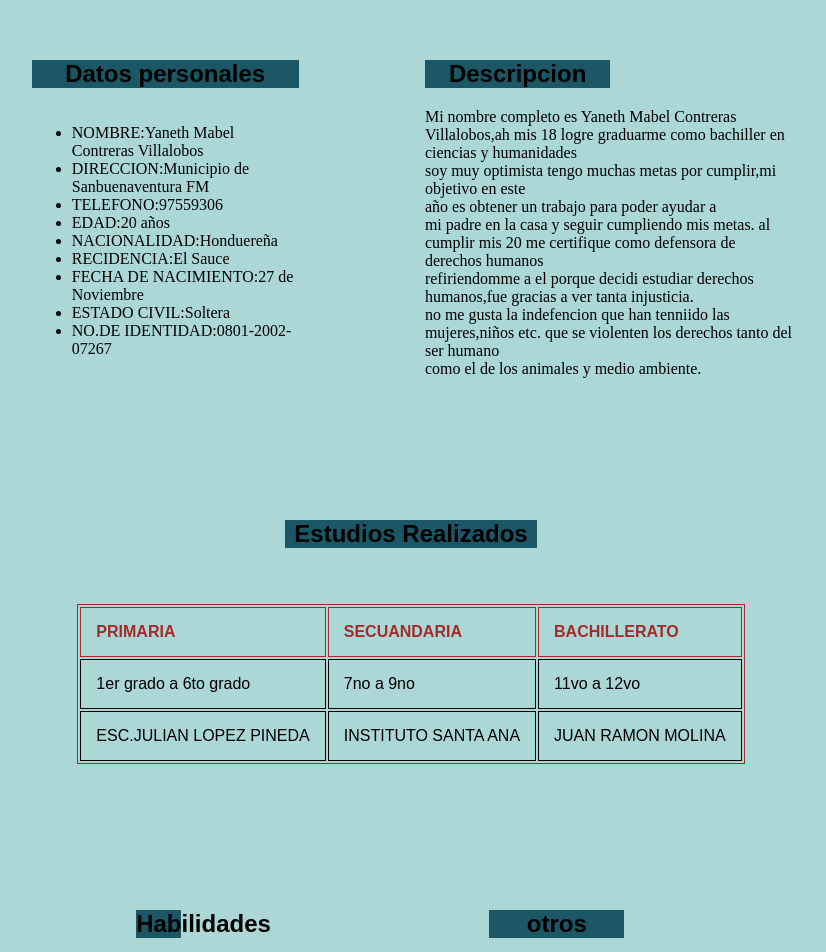
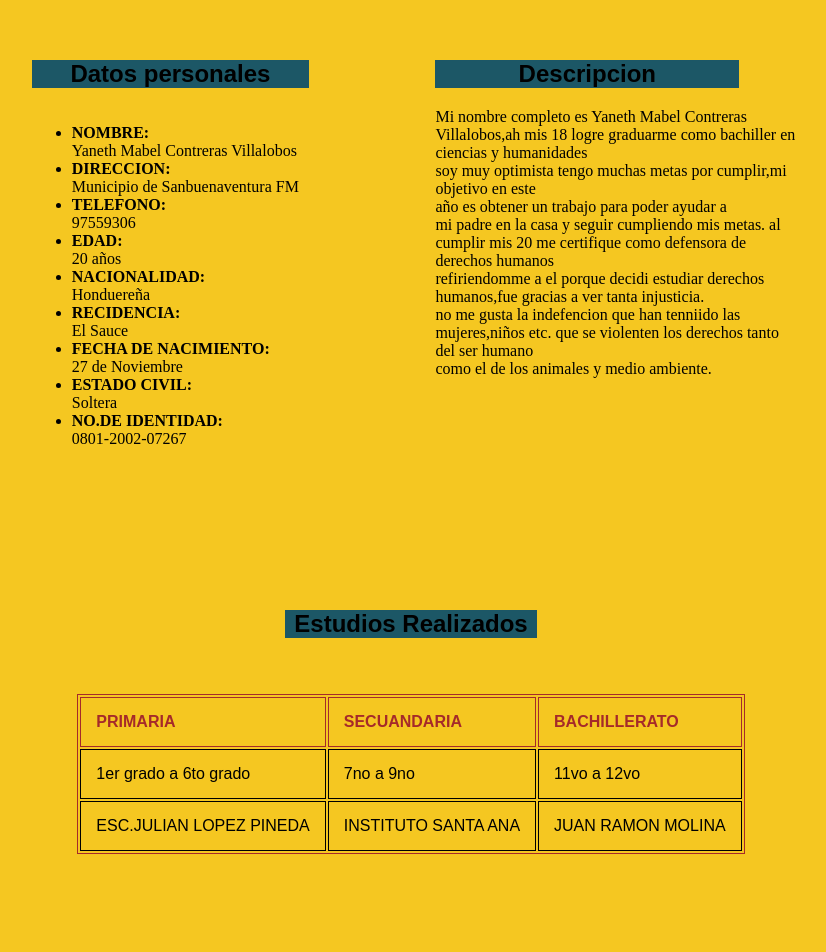
Before and after one commit to contrerasyaneth/Prueba, a plain HTML site: page index.html in a window 1280 px wide. Shown: the part 500-1452 px from the top of the page, without its empty margins (229-1055 px from the left). Drawn offline with Linux system fonts and the light colour scheme.

Commit message:
realice cambios en mi html

```diff
--- a/Assets/css/estlo.css
+++ b/Assets/css/estlo.css
@@ -1,7 +1,10 @@
 h1{
     text-align: center;
     font-family:Georgia, 'Times New Roman', Times, serif;
-    color:rgb(27, 132, 153);
+
+    }
+    u{
+        color: brown;
     }
     .foto{
         width: 40%;
@@ -17,8 +20,12 @@ h1{
         display: flex;
         justify-content: center;
     }
+    .descripcion{
+        width: 50%;
+    }
     .caja1{
         margin-left:10%;
+
     }
     .parrafo{
         width: 60%;
@@ -28,6 +35,7 @@ h1{
      flex-direction: column;
      margin-left:20% ;
      margin-bottom: 10%;
+     width: 30%;
     }
    .estudios{
     margin-left: 40%;
@@ -60,11 +68,17 @@ h1{
     .habilidades{
         display: flex;
         justify-content: center;
-        margin-left: 20%;
+        margin-left: 10%;
         margin-top: 10%;
+    }
+    .titulo{
+        width: 200%;
+    }
+    .ultm{
+        width: 80%;
+        margin-left: 10%;
+    }
+    body{
+    background:rgb(245, 199, 33);
 
     }
-    body{
-    background:rgb(171, 215, 215);
-
-    }
--- a/index.html
+++ b/index.html
@@ -19,21 +19,21 @@
     <div class="caja">
     <h2 class="personales">Datos personales</h2>
     <ul>
-        <li>NOMBRE:Yaneth Mabel Contreras Villalobos </li>
-        <li>DIRECCION:Municipio de Sanbuenaventura FM</li>
-        <li>TELEFONO:97559306</li>
-        <li>EDAD:20 años </li>
-        <li>NACIONALIDAD:Honduereña</li>
-        <li>RECIDENCIA:El Sauce</li>
-        <li>FECHA DE NACIMIENTO:27 de Noviembre</li>
-        <li>ESTADO CIVIL:Soltera</li>
-        <li>NO.DE IDENTIDAD:0801-2002-07267</li>
+        <li><b>NOMBRE:</b><br> Yaneth Mabel Contreras Villalobos </li>
+        <li><b>DIRECCION:</b><br> Municipio de Sanbuenaventura FM</li>
+        <li> <b>TELEFONO:</b><br> 97559306</li>
+        <li><b>EDAD:</b><br> 20 años</li>
+        <li><b>NACIONALIDAD:</b><br> Honduereña</li>
+        <li><b>RECIDENCIA:</b><br> El Sauce</li>
+        <li> <b>FECHA DE NACIMIENTO:</b><br> 27 de Noviembre</li>
+        <li> <b>ESTADO CIVIL:</b><br> Soltera</li>
+        <li><b>NO.DE IDENTIDAD:</b> <br> 0801-2002-07267</li>
     </ul>
     </div>
 
 
     <div class="caja1">
-        <h2>Descripcion</h2>
+        <h2 class="descripcion">Descripcion</h2>
         <p class="parrafo">Mi nombre completo es
         Yaneth Mabel Contreras Villalobos,ah mis 18 logre graduarme como bachiller en
         ciencias y humanidades<br>
@@ -80,7 +80,7 @@
 
 <section class="habilidades">
 <div class="caja2 ">
-<h2>Habilidades</h2>
+<h2 class="titulo">Habilidades</h2>
 <ul>
    <li>liderazgo</li>
    <li>trabajo en equipo</li>
@@ -92,7 +92,7 @@
 
 
   <div class="caja ultima">
-    <h2>otros</h2>
+    <h2 class="ultm">otros</h2>
     <ul>
         <li>certificacion en la materia de defensa por los derechos humanos <br>(accion ecumenica pr los derechos hummanos)</li>
         <li>capacitado para mesas electorales</li>
```
